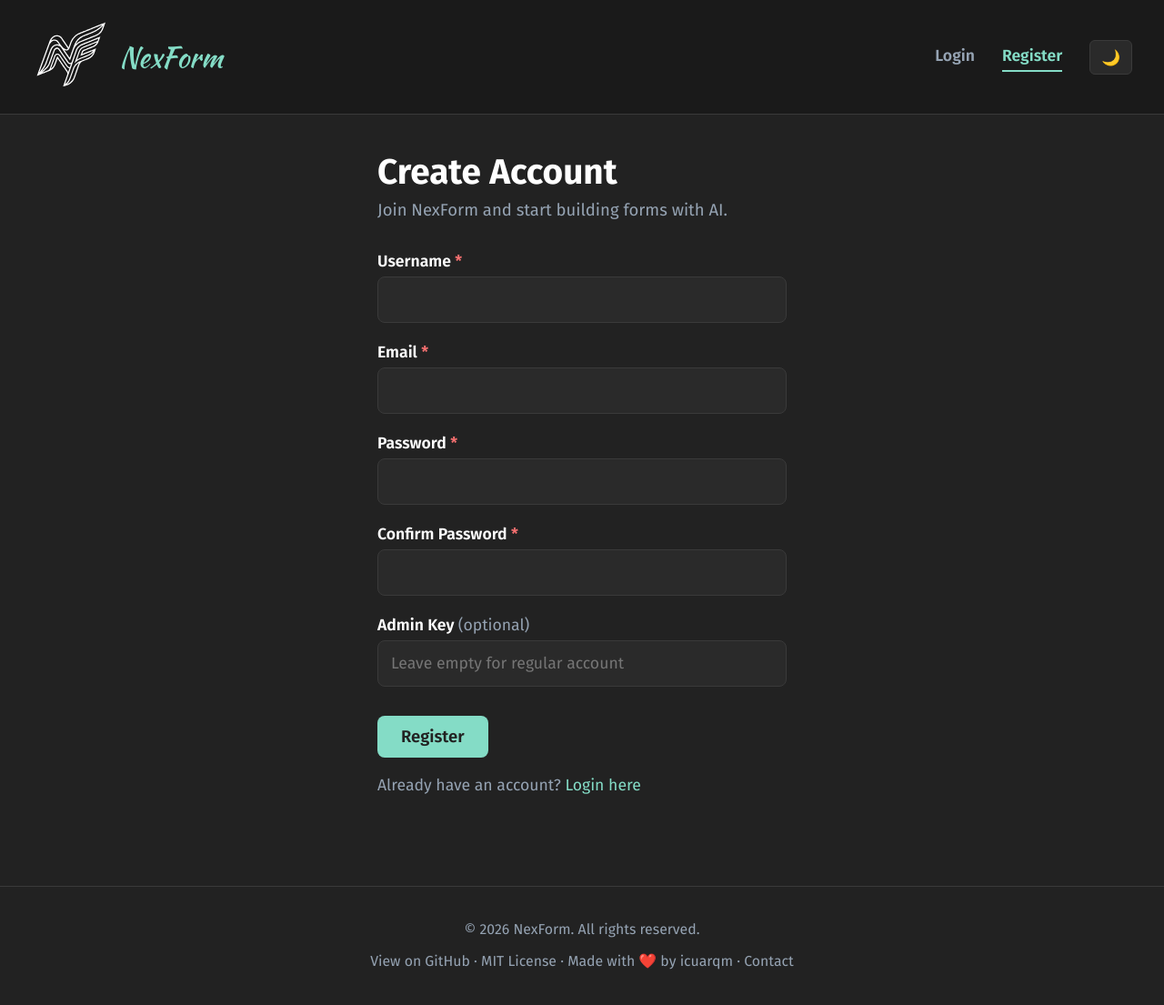
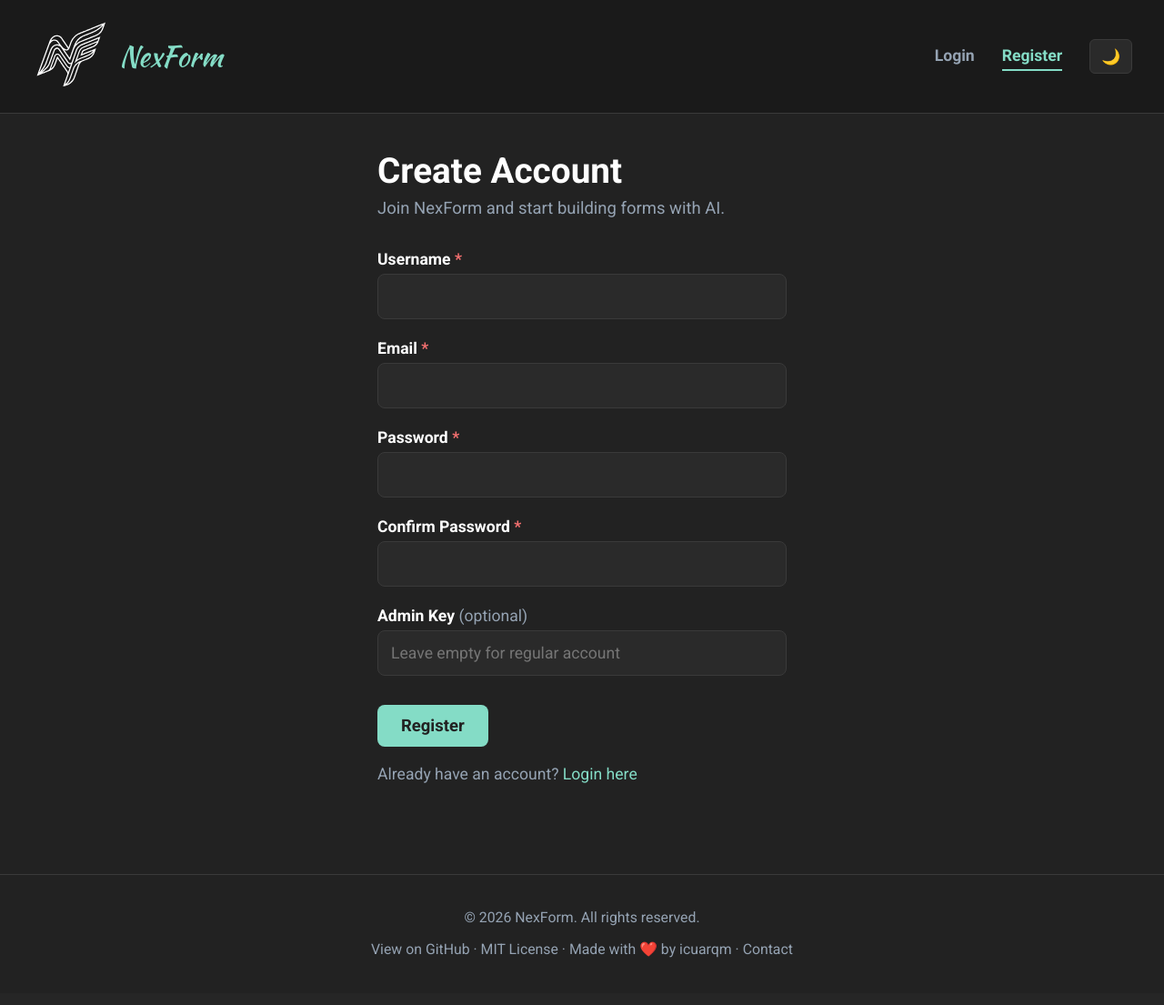
Before and after one commit to icuarqm/NexForm, a PHP site: page /register.php in a window 1280 px wide. Shown: the whole page at 91% size. After the commit the page ends 1053 px from the top, so only its background shows below. Run offline with PHP 8.4, Linux system fonts and the light colour scheme.

Commit message:
font update to roboto

```diff
--- a/htdocs/assets/css/style.css
+++ b/htdocs/assets/css/style.css
@@ -2,7 +2,7 @@
    NexForm - Main Stylesheet
    ======================================== */
 
-@import url('https://fonts.googleapis.com/css2?family=Fira+Sans:wght@400;600;700&family=Kaushan+Script&display=swap');
+@import url("https://fonts.googleapis.com/css2?family=Roboto:wght@400;500;700&family=Kaushan+Script&display=swap");
 
 /* ========================================
    Theme Variables
@@ -13,16 +13,16 @@
   --bg-card: #2a2a2a;
   --bg-input: #2a2a2a;
   --bg-nav: #1a1a1a;
-    --primary: #84DCC6;
+  --primary: #84dcc6;
   --primary-hover: #6bc4ae;
-    --secondary: #4B4E6D;
-    --accent: #95A3B3;
-    --text: #FFFFFF;
-    --text-muted: #95A3B3;
+  --secondary: #4b4e6d;
+  --accent: #95a3b3;
+  --text: #ffffff;
+  --text-muted: #95a3b3;
   --error: #f87171;
   --error-bg: #2a1a1a;
   --error-border: #5a2a2a;
-    --success: #84DCC6;
+  --success: #84dcc6;
   --success-bg: #1a2a2a;
   --success-border: #2a5a3a;
   --border: #3a3a3a;
@@ -65,7 +65,7 @@
 }
 
 body {
-    font-family: 'Fira Sans', sans-serif;
+  font-family: "Roboto", sans-serif;
   font-size: 1.1em;
   background: var(--bg);
   color: var(--text);
@@ -146,7 +146,7 @@ body {
   padding: 8px 12px;
   border-radius: 6px;
   cursor: pointer;
-    font-family: 'Fira Sans', sans-serif;
+  font-family: "Roboto", sans-serif;
   font-size: 0.95em;
 }
 
@@ -277,7 +277,7 @@ select {
   border-radius: 8px;
   background: var(--bg-input);
   color: var(--text);
-    font-family: 'Fira Sans', sans-serif;
+  font-family: "Roboto", sans-serif;
   font-size: 1em;
 }
 
@@ -328,7 +328,7 @@ label {
   color: var(--btn-text);
   border: none;
   border-radius: 8px;
-    font-family: 'Fira Sans', sans-serif;
+  font-family: "Roboto", sans-serif;
   font-size: 1.05em;
   font-weight: 600;
   cursor: pointer;
```
Also changed, not shown: other parts of htdocs/assets/css/style.css (+13 -13 lines). Lines whose indentation alone changed are shown as unchanged.
